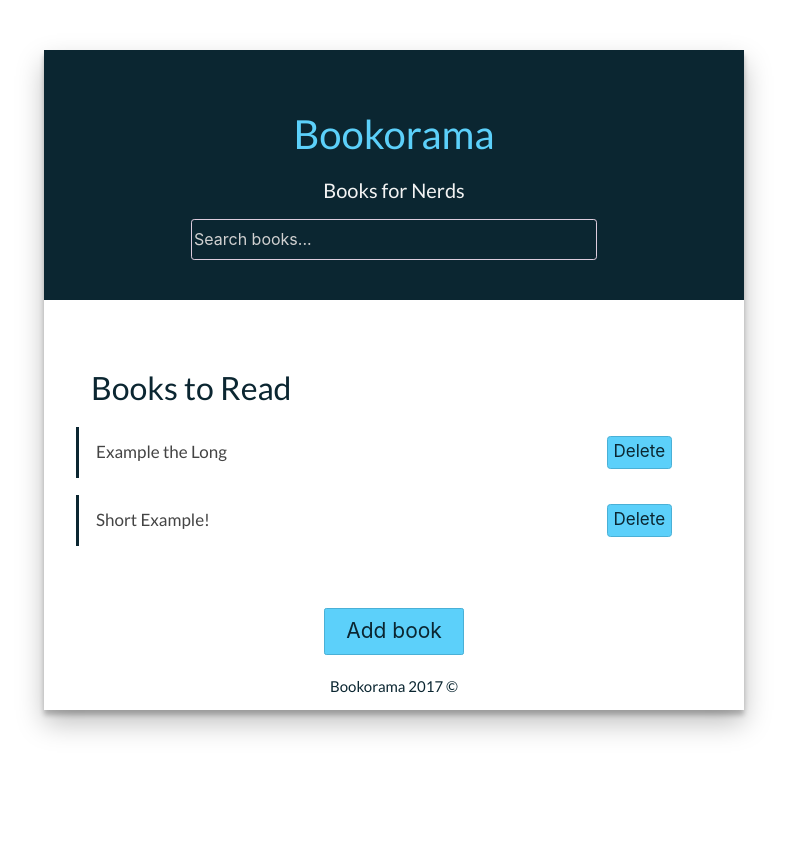
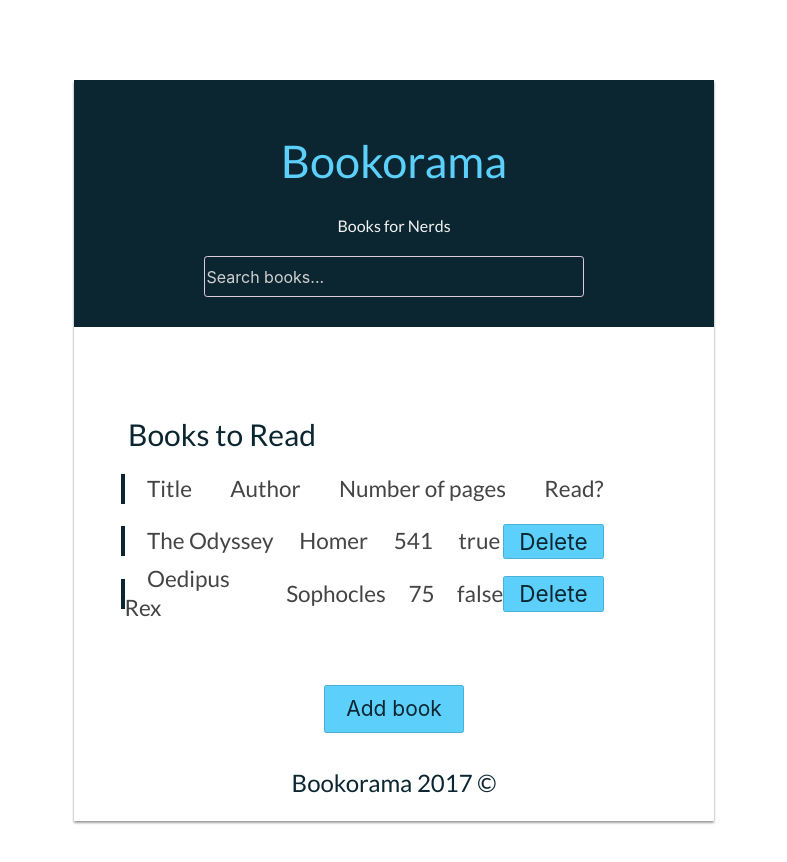
Before and after one commit to Verthon/Bookorama, a website built with webpack: page src/index.html in a window 1280 px wide. Shown: the whole page, without its empty margins (246-1033 px from the left). Before the commit the page ends 800 px from the top, so only its background shows below. Built offline with nearby package versions, Linux system fonts and the light colour scheme; files whose address does not match are found by name.

Commit message:
Added delete feature in Library class. Added more descriptive examples onload

```diff
--- a/src/index.html
+++ b/src/index.html
@@ -20,8 +20,14 @@
     <section class="main-content">
       <h2 class="section-title">Books to Read</h2>
       <ul id="book-list">
-        <li class="book"><span class="book-name">Example the Long</span> <button class="delete">Delete</button></li>
-        <li class="book"><span class="book-name">Short Example!</span> <button class="delete">Delete</button></li>
+        <li class="book"><span class="book__data">Title</span><span class="book__data">Author</span><span
+            class="book__data">Number of pages</span><span class="book__data">Read?</span></li>
+        <li class="book"><span class="book__data">The Odyssey</span><span class="book__data">Homer</span><span
+            class="book__data">541</span><span class="book__data">true</span><button
+            class="button button__delete">Delete</button></li>
+        <li class="book"><span class="book__data">Oedipus Rex</span><span class="book__data">Sophocles</span><span
+            class="book__data">75</span><span class="book__data">false</span><button
+            class="button button__delete">Delete</button></li>
       </ul>
     </section>
     <button id='show-modal' data-target="modal1" class='add-book modal-trigger'>Add book</button>
@@ -43,7 +49,7 @@
               <span>Yes</span>
             </label>
           </div>
-          <button class="add-book add-book--action btn-close" type="submit">Add book</button>
+          <button class="add-book add-book--action modal-close" type="submit">Add book</button>
         </form>
       </div>
       <div class="modal-footer">
--- a/src/js/book.js
+++ b/src/js/Book.js
@@ -12,6 +12,7 @@ class Book {
 
   render = () => {
     const li = document.createElement('li');
+    li.id = this.id
     return generateBook(li, this.title, this.author, this.pages, this.read)
   }
  }
--- /dev/null
+++ b/src/js/Library.js
@@ -0,0 +1,33 @@
+// 1. Storage fro all new Book's
+// 2. Has all functions, add ,remove ,edit
+import uuidv4 from 'uuid/v4'
+import Book from './Book'
+import { list, deleteButton, form } from './dom'
+import { formData } from './helpers'
+
+class Library {
+  constructor(books, currentBook) {
+    this.books = books
+    this.currentBook = currentBook
+  }
+  addBook = e => {
+    e.preventDefault()
+    const data = formData(e.target)
+    form.reset()
+    return this.render(data)
+  }
+
+  removeBook = e => {
+    if (e.target.className == 'button button__delete') {
+      const li = e.target.parentElement
+      li.remove()
+    }
+  }
+
+  render = data => {
+    const { title, author, pages, read } = data
+    list.appendChild(new Book(uuidv4(), title, author, pages, read).render())
+  }
+}
+
+export default Library
--- a/src/js/app.js
+++ b/src/js/app.js
@@ -1,8 +1,8 @@
-import Library from './library'
+import Library from './Library'
 import '../scss/style.scss'
 import 'materialize-css/dist/css/materialize.min.css'
 import M from 'materialize-css/dist/js/materialize.min.js'
-import { form, showModalButton, list, deleteButton } from './dom'
+import { form, showModalButton, list } from './dom'
 
 window.addEventListener('DOMContentLoaded', () => {
   showModalButton.addEventListener('click', () => {
@@ -11,32 +11,5 @@ window.addEventListener('DOMContentLoaded', () => {
     modal.open()
   })
   form.addEventListener('submit', e => new Library().addBook(e))
+  list.addEventListener('click', e => new Library().removeBook(e))
 })
-
-// const list = document.querySelector('#book-list')
-// list.addEventListener('click', function(e) {
-//   if (e.target.className == 'delete') {
-//     const li = e.target.parentElement
-//     li.remove()
-//   }
-// })
-
-// const addForm = document.forms['add-book']
-// addForm.addEventListener('submit', function(e) {
-//   e.preventDefault()
-//   const afValue = addForm.querySelector('input[type="text"]').value
-//   const newBook = document.createElement('li')
-//   const newBookName = document.createElement('span')
-//   const deleteButton = document.createElement('button')
-//   //add text
-
-//   newBook.textContent = afValue
-//   deleteButton.textContent = 'delete'
-//   newBook.classList.add('book')
-//   newBookName.classList.add('book-name')
-//   deleteButton.classList.add('delete')
-
-//   newBook.appendChild(newBookName)
-//   newBook.appendChild(deleteButton)
-//   list.appendChild(newBook)
-// })
--- a/src/js/dom.js
+++ b/src/js/dom.js
@@ -1,6 +1,5 @@
 export const list = document.querySelector('#book-list')
 export const form = document.querySelector('#add-book')
-export const deleteButton = document.querySelector('#remove-book')
 export const showModalButton = document.querySelector('#show-modal')
 export const title = document.querySelector('#title')
 export const author = document.querySelector('#author')
--- a/src/js/helpers.js
+++ b/src/js/helpers.js
@@ -9,14 +9,23 @@ export const formData = elements => {
   return data
 }
 
+export const generateDeleteButton = () => {
+  const btn = document.createElement('btn')
+  btn.textContent = 'Delete'
+  btn.className = 'button'
+
+  return btn
+}
+
 export const generateContent = (...args) => {
   const content = []
   args.map(arg => {
     const elem = document.createElement('span')
     elem.textContent = arg
+    elem.className = 'book__data'
     content.push(elem)
   })
-
+  content.push(generateDeleteButton())
   return content
 }
 
@@ -24,6 +33,7 @@ export const generateBook = (li, ...content) => {
   generateContent(...content).forEach(elem => {
     li.appendChild(elem)
   })
+  li.className = 'book'
 
   return li
 }
--- a/src/js/library.js
+++ /dev/null
@@ -1,24 +0,0 @@
-// 1. Storage fro all new Book's
-// 2. Has all functions, add ,remove ,edit
-import uuidv4 from 'uuid/v4'
-import Book from './book'
-import { list, deleteButton } from './dom'
-import { formData } from './helpers'
-
-class Library {
-  constructor (books) {
-    this.books = books
-  }
-  addBook = e => {
-    e.preventDefault()
-    const data = formData(e.target)
-    const {title, author, pages, read} = data
-    console.log(new Book(uuidv4(), title, author, pages, read))
-  }
-
-  render = () => {
-
-  }
-}
-
-export default Library
--- a/src/scss/style.scss
+++ b/src/scss/style.scss
@@ -2,7 +2,7 @@ body{
   margin: 0;
   font-family: 'Lato', sans-serif;
   line-height: 1.8em;
-  font-size: 10px;
+  font-size: 16px;
   color: #444;
   box-sizing: border-box;
 }
@@ -12,17 +12,17 @@ ul{
 }
 .wrapper{
   display: flex;
-  width: 70em;
+  width: 50%;
   justify-content: center;
   margin: 5em auto;
-  box-shadow: 0 1.3em 2.6em rgba(0,0,0,0.25), 0 0.5em 0.5em rgba(0,0,0,0.23);
+  box-shadow: 0 0.13rem 0.16rem rgba(0,0,0,0.25), 0 0.15rem 0.15rem rgba(0,0,0,0.23);
   flex-flow: column;
   flex-wrap: wrap;
 }
 .main-header{
   display: block;
   background-color: #0b2631;
-  padding: 2em 2em 4em 2em;
+  padding: 1rem 1rem 2rem 1rem;
   flex: 1;
   color: #5cd0fa;
 }
@@ -30,14 +30,14 @@ ul{
   text-align: center;
 }
 .main-heading{
-  font-size: 4em;
+  font-size: 3rem;
 }
 .description{
-  font-size: 2em;
+  font-size: 1.75rrem;
   color: #f3f3f3;
 }
 #search{
-  width: 25em;
+  width: 25rem;
   height: 2.2em;
   border: 0.08em solid #dcd;
   border-radius: 0.2em;
@@ -54,7 +54,7 @@ ul{
 .section-title{
   display: block;
   flex-flow: column;
-  font-size: 3.2em;
+  font-size: 2rem;
   font-weight: 400;
   color: #0b2631;
   text-indent: 1em;
@@ -62,28 +62,29 @@ ul{
 .book{
   display: flex;
   justify-content: space-between;
-  font-size: 1.7em;
+  font-size: 1.5rem;
   border-left: 0.2em solid #0b2631;
-  text-indent: 1em;
-  height: 3em;
+  height: 2rem;
   align-items: center;
   margin: 1em;
+
+  &__data {
+    text-indent: 1em;
+  }
 }
 .book-name{
 
 }
-.delete{
+.button{
   border: 0.05em solid  #4ab0d6;
   background-color: #5cd0fa;
-  border-radius: 0.2em;
-  padding: 0.35em;
+  border-radius: 0.1em;
+  padding: 0.25rem 1rem;
   margin: 0;
   color: #0b2631;
+  cursor: pointer
 }
-.delete:hover{
-  cursor: pointer;
-  background-color: #4bc0e9;
-}
+
 .book-registration{
   margin: 5em auto 5em auto;
 }
```
Also changed, not shown: README.md.
